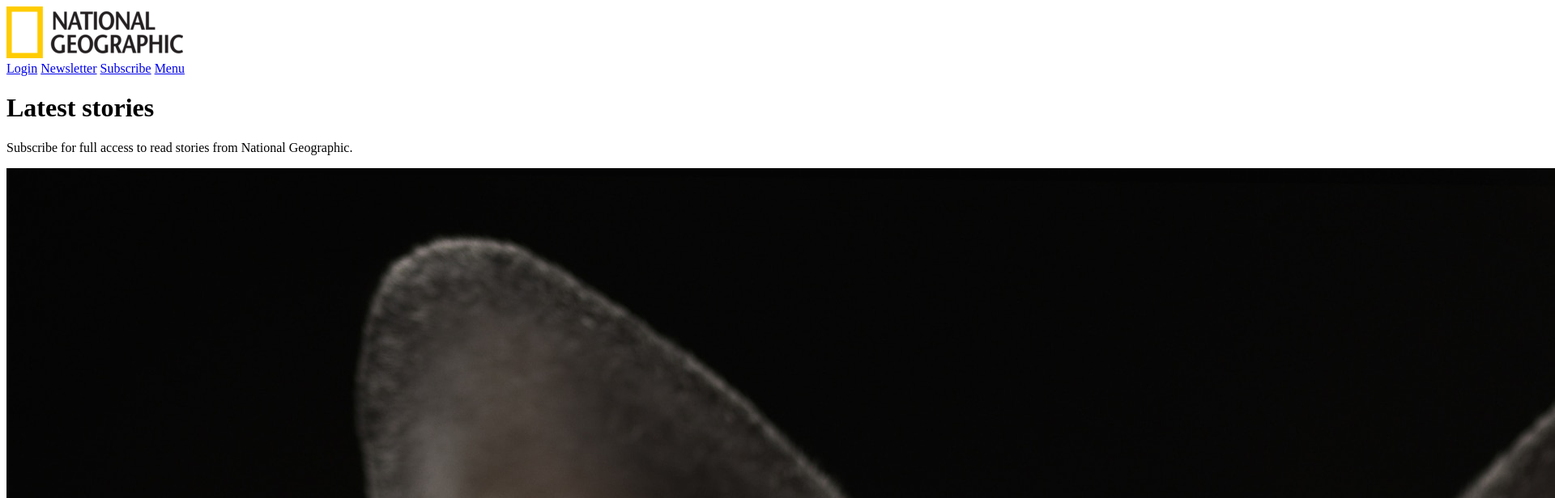
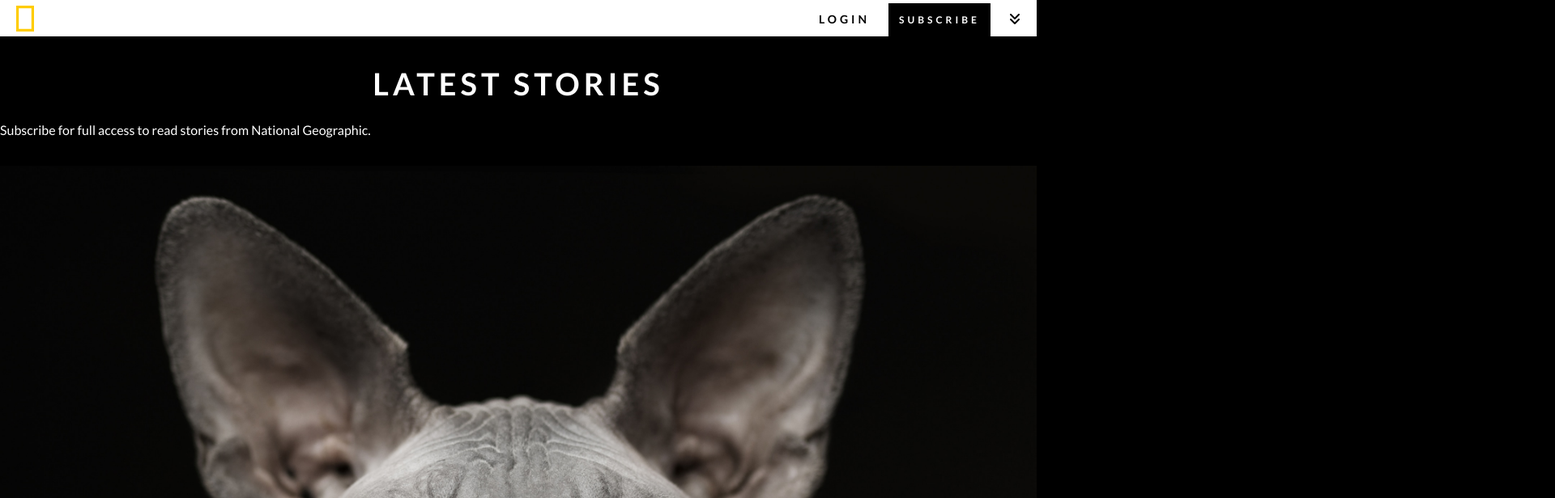
Before and after one commit to SamanthaSDGKU/NatGeoCh32, a plain HTML site: page index.html in a window 1280 px wide. Shown: the top 616 px of the page at 81% size, 1920 px wide, since content can reach past the window. Drawn offline with Linux system fonts and the light colour scheme.

Commit message:
css styling

```diff
--- a/index.html
+++ b/index.html
@@ -4,34 +4,42 @@
     <meta charset="UTF-8">
     <meta http-equiv="X-UA-Compatible" content="IE=edge">
     <meta name="viewport" content="width=device-width, initial-scale=1.0">
+    <link rel="stylesheet" href="mystyle.css">
+    <script src="https://kit.fontawesome.com/337be747ec.js" crossorigin="anonymous"></script>
     <title>Document</title>
+
 </head>
 <body>
     <nav class="menu-navigation">
         <!--Add the NatGeo logos-->
-        <img src="img/ng-logo-2fl.png" alt="logo">
+        <img class="img-frame" src="img/ng-border.png" alt="">
+        <img class="img-complete" src="img/ng-logo-2fl.png" alt="logo">
         <div class="links-container">
             <a href="#" class="link-login">Login</a>
-            <a href="#" class="link-search"><!--add icon--></a>
+            <a href="#" class="link-search"><i class="fa-solid fa-magnifying-glass"></i></a>
             <a href="#" class="link-news">Newsletter</a>
             <a href="#" class="link-subs">Subscribe</a>
             <a href="#" class="link-menu">Menu</a>
-            <a href="#" class="link-arrows"><!--add icon--></a>
+            <a href="#" class="link-arrows"><i class="fa-solid fa-angles-down"></i></a>
         </div>
     </nav>
    <header>
         <h1>Latest stories</h1>
-        <p><span>Subscribe</span> for full access to read stories from National Geographic.</p>
+        <p><span class="subscribe-word">Subscribe</span> for full access to read stories from National Geographic.</p>
         <div class="border"></div>
    </header>
    <main>
         <div class="news-container">
             <div class="main-news">
-                <!-- add the cat img-->
+
                 <img src="img/cat.jpg" alt="cat">
-                <h3>Magazine</h3>
-                <p>What are animals thinking?</p>
-                <h4>Read</h4>
+
+                <div class="main-news-text">
+                   <h3>Magazine</h3>
+                    <p>What are animals thinking?</p>
+                    <h4><i class="fa-solid fa-bars"></i>Read</h4>
+                </div>
+
             </div>
 
             <div class="secondary-news">
@@ -58,6 +66,11 @@
                 <p>Like a dystopian novel: Puerto Rico still mourns, five years after María</p>
             </div>
 
+            <div>
+                <h3>See more</h3>
+            </div>
+
+
         </div>
    </main>
 
--- /dev/null
+++ b/mystyle.css
@@ -0,0 +1,87 @@
+/*global*/
+@import url('https://fonts.googleapis.com/css2?family=Lato:wght@300;400;700&display=swap');
+:root{
+    --primary:var(#ffcc00);
+}
+*{
+    margin:0;
+    padding:0;
+}
+body{
+    font-family: 'Lato', sans-serif;
+    background-color: black;
+    color:white;
+}
+img{
+    max-width: 100%;
+}
+a{
+    text-decoration: none;
+}
+/*menu*/
+.menu-navigation{
+    display: flex;
+    justify-content: space-between;
+    align-items: center;
+    background-color: white;
+    height: 45px;
+}
+.img-complete{
+    display: none;
+}
+.img-frame{
+    height: 32px;
+    margin-left: 20px;
+}
+.link-search,.link-news,.link-menu{
+    display: none;
+}
+.link-login{
+    color:black;
+    text-transform: uppercase;
+    font-size: 14px;
+    font-weight: bold;
+    letter-spacing: 4px;
+    margin-right: 20px;
+}
+.link-subs{
+    text-transform: uppercase;
+    background-color: black;
+    color:white;
+    margin-right: 20px;
+    font-size: 12px;
+    font-weight: bold;
+    padding:13px;
+    letter-spacing: 4px;
+}
+.link-arrows{
+    color:black;
+    margin-right: 20px;
+}
+.link-subs:hover{
+    background-color: var(--primary);
+    color:black;
+}
+/*header*/
+header{
+    display: flex;
+    flex-direction: column;
+    justify-content: center;
+    height: 20vh;
+}
+header h1{
+    text-align: center;
+    font-size: 38px;
+    text-transform: uppercase;
+    letter-spacing: 5px;
+    margin-bottom:25px;
+}
+header p{
+
+}
+p span.subscribe-word{
+
+}
+div.border{
+
+}
```
Also changed, not shown: img/ng-border.png (added).
